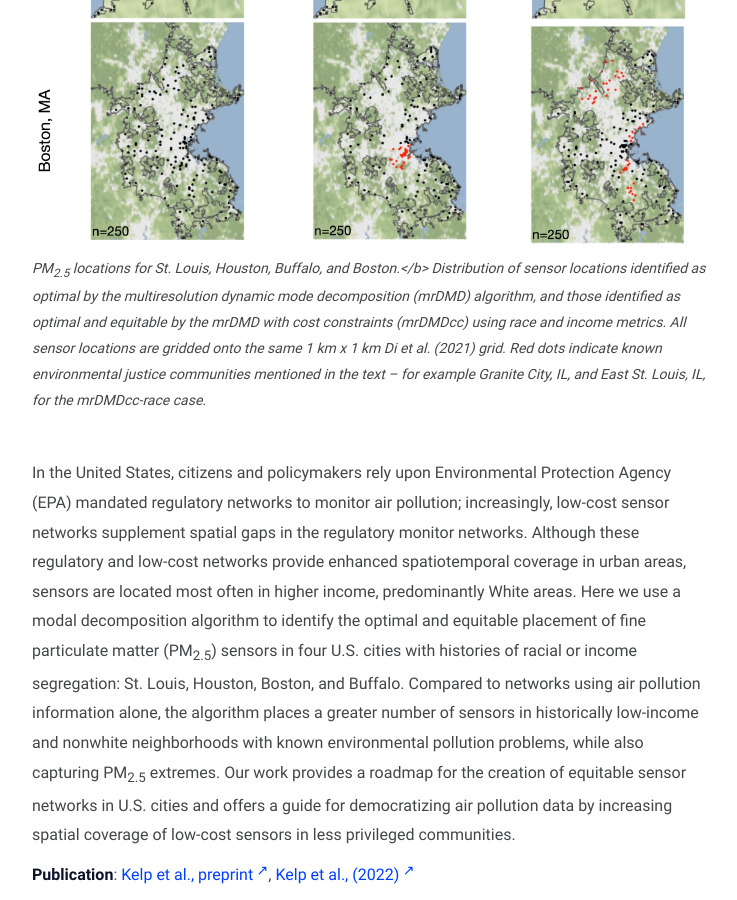
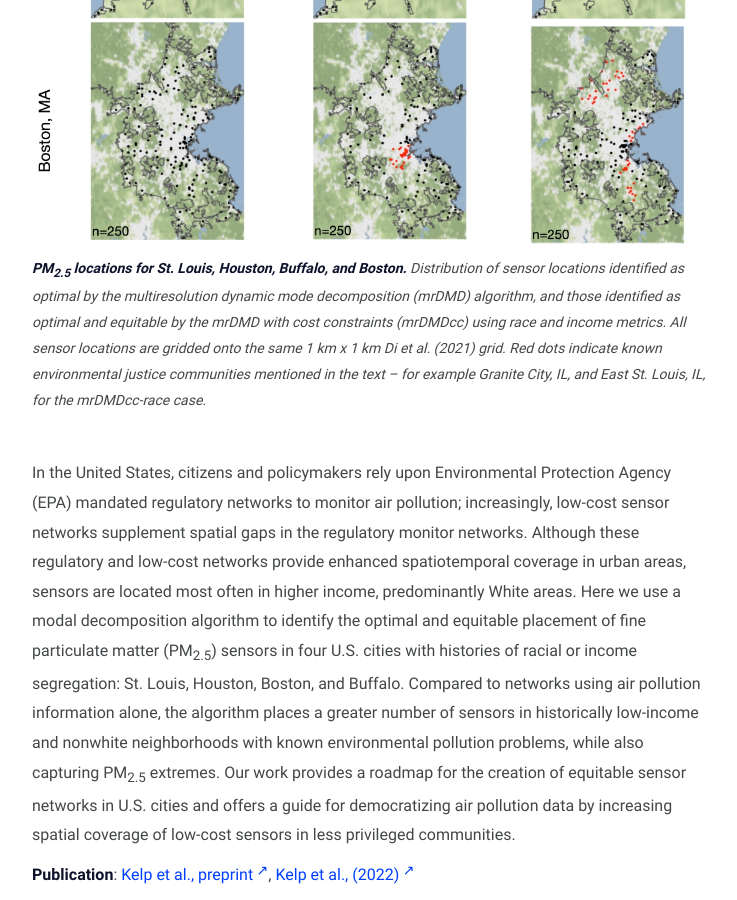
Before and after one commit to mkelp/mkelp.github.io, a Jekyll site: the page built from research.md, in a window 1280 px wide and 900 px high, scrolled down 3436 px. Shown: the whole window, without its empty margins (268-1005 px from the left). Built offline with Jekyll 4.4.1, drawn with Linux system fonts in a browser that asks for light colours.

Commit message:
MarchResearch3

```diff
--- a/research.md
+++ b/research.md
@@ -47,7 +47,7 @@
 
 <figure>
 <img src="/assets/img/EJsensors.jpg" alt="sensors fig">
-<figcaption>PM<sub>2.5</sub> locations for St. Louis, Houston, Buffalo, and Boston.</b> Distribution of sensor locations identified as optimal by the multiresolution dynamic mode decomposition (mrDMD) algorithm, and those identified as optimal and equitable by the mrDMD with cost constraints (mrDMDcc) using race and income metrics. All sensor locations are gridded onto the same 1 km x 1 km Di et al. (2021) grid. Red dots indicate known environmental justice communities mentioned in the text – for example Granite City, IL, and East St. Louis, IL, for the mrDMDcc-race case.
+<figcaption><b>PM<sub>2.5</sub> locations for St. Louis, Houston, Buffalo, and Boston.</b> Distribution of sensor locations identified as optimal by the multiresolution dynamic mode decomposition (mrDMD) algorithm, and those identified as optimal and equitable by the mrDMD with cost constraints (mrDMDcc) using race and income metrics. All sensor locations are gridded onto the same 1 km x 1 km Di et al. (2021) grid. Red dots indicate known environmental justice communities mentioned in the text – for example Granite City, IL, and East St. Louis, IL, for the mrDMDcc-race case.
 </figcaption>
 </figure>
 
```
